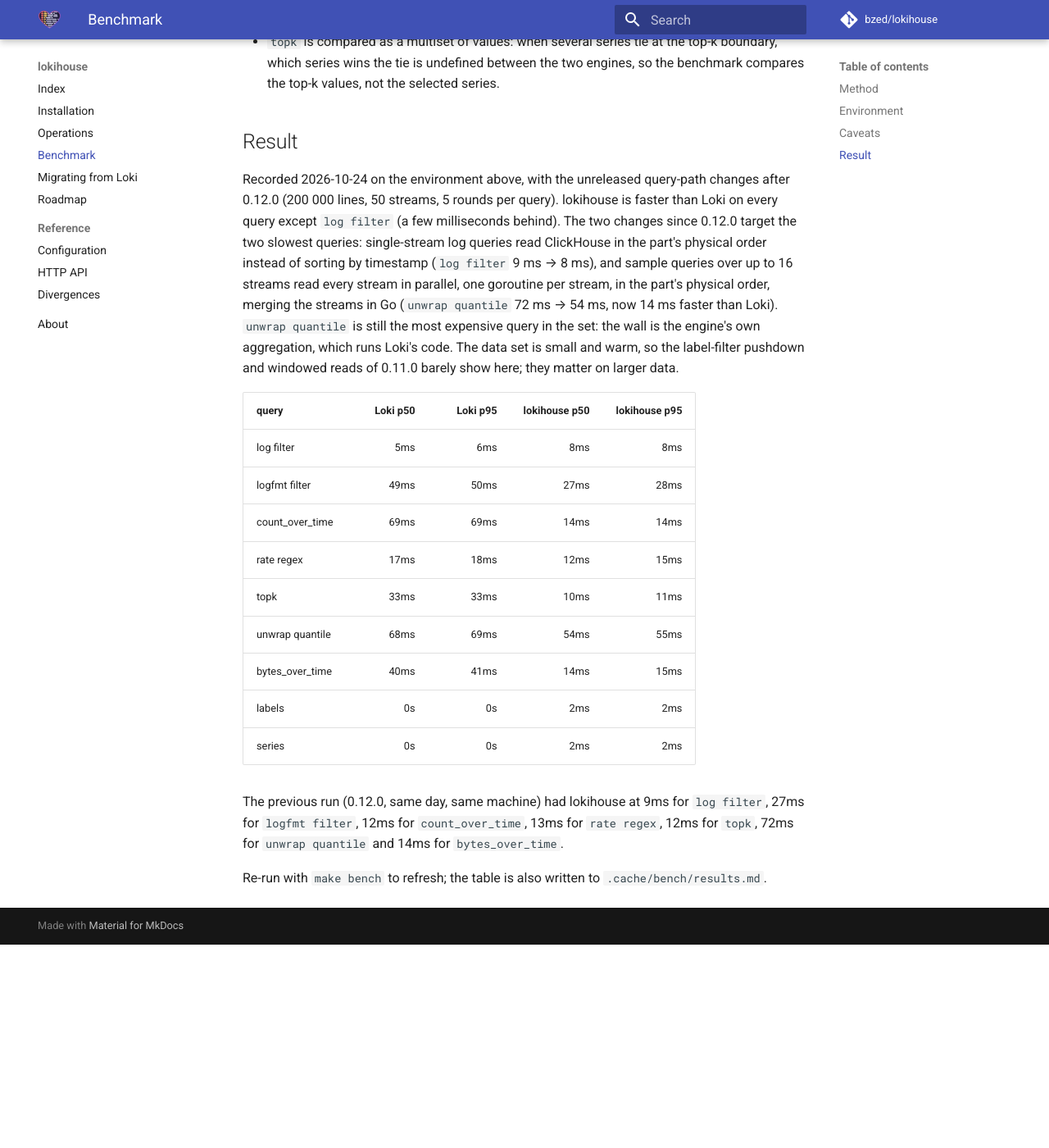
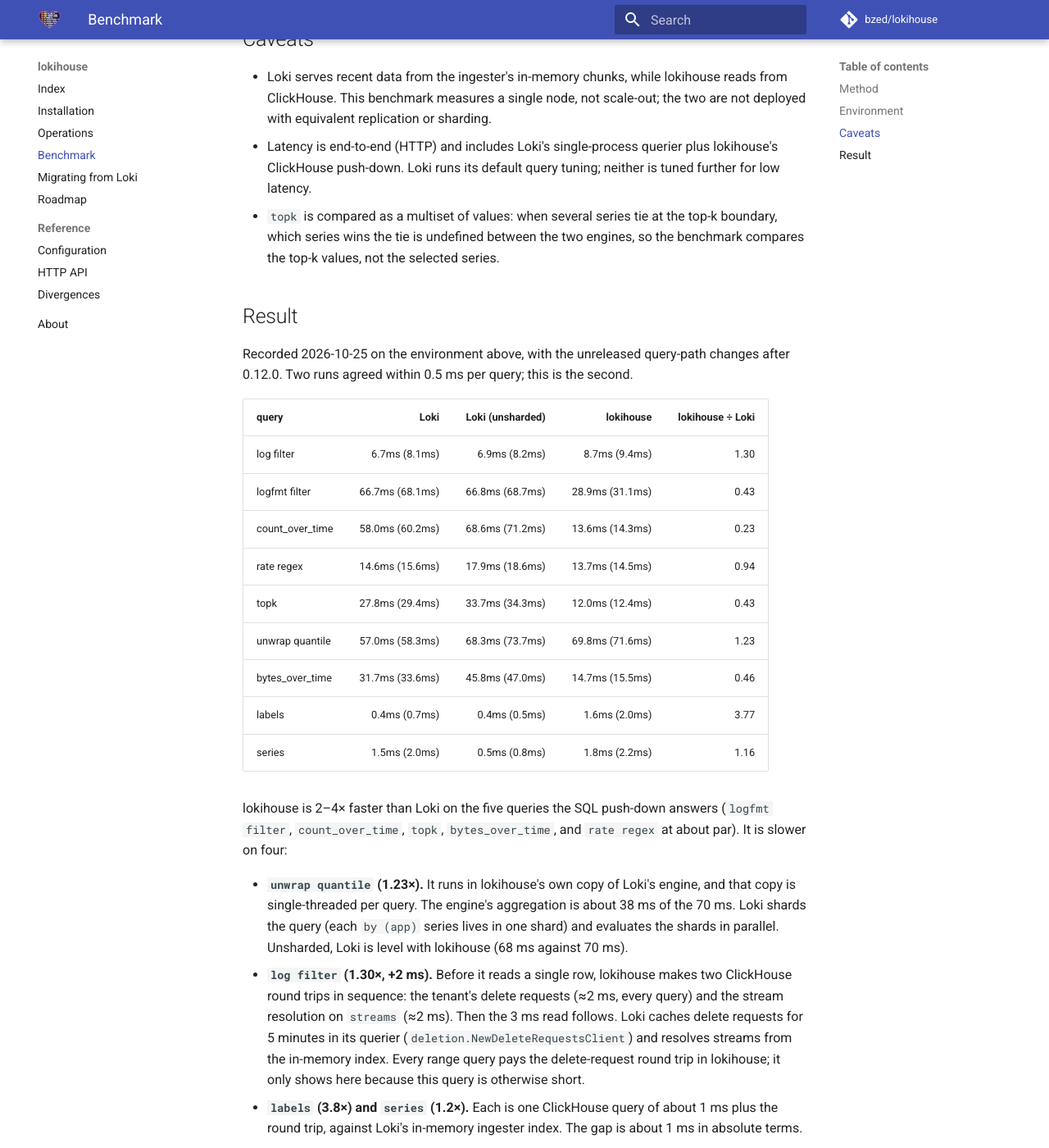
Before and after one commit to bzed/lokihouse, an MkDocs documentation site: the page built from docs/benchmark.md, in a window 1280 px wide and 1400 px high, scrolled down 1261 px. Shown: the whole window at 82% size. Built offline with MkDocs 1.6.1 and Material for MkDocs 9.7.7, drawn with Linux system fonts in a browser that asks for light colours; comment, search, counter and statistics services are not loaded; before the commit the page ends 2413 px from its top, so only the background shows below that; some of the changed text lies outside the part shown.

Commit message:
docs: benchmark against sharded Loki without the sample fan-out
New method and results: lokihouse is 2-4x faster on the push-down
queries and slower on unwrap quantile (Loki parallelises the engine by
sharding; lokihouse's engine is single-threaded), plain log filter (two
serial ClickHouse round trips, delete requests and stream resolution,
before the read; Loki caches delete requests for 5 minutes), and the
labels and series endpoints (one ClickHouse round trip against Loki's
in-memory index).

Co-Authored-By: Claude Opus 5.5 <noreply@anthropic.com>

```diff
--- a/docs/benchmark.md
+++ b/docs/benchmark.md
@@ -2,22 +2,31 @@
 
 `make bench` (`test/oracle/bench_test.go`, build tags `oracle bench`) measures
 lokihouse query latency against Loki on identical data and identical queries.
-It is a correctness-gated benchmark: every query's response from both stores is
-compared with the oracle's `Compare`, so a fast-but-wrong answer fails the run.
+It is a correctness-gated benchmark: every query's response from every store is
+compared with Loki's using the oracle's `Compare`, so a fast-but-wrong answer
+fails the run.
 
 ## Method
 
-- Both stores ingest the same deterministic, seeded data set: 200 000 lines
-  over 50 streams (10 apps × dev/prod), spread over the final hour, pushed to
-  both in 5 000-line batches. Tweak with `LOKIHOUSE_BENCH_LINES`,
-  `LOKIHOUSE_BENCH_STREAMS` and `LOKIHOUSE_BENCH_ROUNDS`.
-- After ingesting, the harness waits until Loki counts every line (its readiness
-  gate), then runs nine representative LogQL queries — plain and regex log
-  filters, `count_over_time`, `rate`, `topk`, `unwrap` + `quantile_over_time`,
+- Three stores ingest the same deterministic, seeded data set: 200 000 lines
+  over 10 distinct streams (`app` 0–9, even apps `env=dev`, odd apps
+  `env=prod`), spread over the final hour, pushed in 5 000-line batches.
+  Tweak with `LOKIHOUSE_BENCH_LINES`, `LOKIHOUSE_BENCH_STREAMS` and
+  `LOKIHOUSE_BENCH_ROUNDS`.
+- **Loki** runs with its default query tuning: query sharding
+  (`parallelise_shardable_queries`) and splitting on, the results cache off.
+  **Loki (unsharded)** is the oracle's configuration, with sharding and
+  splitting off, so the plain engine answers. It shows what Loki's parallelism
+  buys. **lokihouse** runs with its defaults.
+- After ingesting, the harness waits until both Lokis count every line, then
+  runs nine representative LogQL queries: plain and regex log filters,
+  `count_over_time`, `rate`, `topk`, `unwrap` + `quantile_over_time`,
   `bytes_over_time`, and the `labels` and `series` metadata endpoints.
-- Each query is timed over five rounds (first round included; the data is
-  already warm). `p50`/`p95` are reported per store; responses are compared for
-  equality before they are counted.
+- Each query gets two discarded warm-up rounds per store, then 20 timed rounds.
+  Every round queries all three stores and rotates their order, so background
+  work (ClickHouse merges, Loki flushes) does not always land on the same
+  store. The median and p90 are reported at 0.1 ms resolution, with the
+  ratio of lokihouse's median to Loki's (below 1 means lokihouse is faster).
 - Results are written to `$LOKIHOUSE_BENCH_OUT` (default
   `.cache/bench/results.md`) as a Markdown table.
 
@@ -27,8 +36,8 @@ compared with the oracle's `Compare`, so a fast-but-wrong answer fails the run.
 | --- | --- |
 | CPU | AMD Ryzen 9 9900X (12 cores / 24 threads) |
 | RAM | 60 GiB |
-| Host | single node; both binaries on the same host |
-| lokihouse | ClickHouse 26.9, single node in Podman |
+| Host | single node; all servers on the same host |
+| lokihouse | ClickHouse 26.9, single node on the same host |
 | Loki | single binary, filesystem storage (no S3, no object store) |
 
 ## Caveats
@@ -37,43 +46,53 @@ compared with the oracle's `Compare`, so a fast-but-wrong answer fails the run.
   reads from ClickHouse. This benchmark measures a single node, not scale-out;
   the two are not deployed with equivalent replication or sharding.
 - Latency is end-to-end (HTTP) and includes Loki's single-process querier plus
-  lokihouse's ClickHouse push-down; neither is tuned for low latency.
+  lokihouse's ClickHouse push-down. Loki runs its default query tuning; neither
+  is tuned further for low latency.
 - `topk` is compared as a multiset of values: when several series tie at the
   top-k boundary, which series wins the tie is undefined between the two
   engines, so the benchmark compares the top-k values, not the selected series.
 
 ## Result
 
-Recorded 2026-10-24 on the environment above, with the unreleased query-path
-changes after 0.12.0 (200 000 lines, 50 streams, 5 rounds per query).
-lokihouse is faster than Loki on every query except `log filter` (a few
-milliseconds behind). The two changes since 0.12.0 target the two slowest
-queries: single-stream log queries read ClickHouse in the part's physical
-order instead of sorting by timestamp (`log filter` 9 ms → 8 ms), and sample
-queries over up to 16 streams read every stream in parallel, one goroutine per
-stream, in the part's physical order, merging the streams in Go
-(`unwrap quantile` 72 ms → 54 ms, now 14 ms faster than Loki). `unwrap
-quantile` is still the most expensive query in the set: the wall is the
-engine's own aggregation, which runs Loki's code. The data set is small and
-warm, so the label-filter pushdown and windowed reads of 0.11.0 barely show
-here; they matter on larger data.
+Recorded 2026-10-25 on the environment above, with the unreleased query-path
+changes after 0.12.0. Two runs agreed within 0.5 ms per query; this is the
+second.
 
-| query | Loki p50 | Loki p95 | lokihouse p50 | lokihouse p95 |
+| query | Loki | Loki (unsharded) | lokihouse | lokihouse ÷ Loki |
 |---|---:|---:|---:|---:|
-| log filter | 5ms | 6ms | 8ms | 8ms |
-| logfmt filter | 49ms | 50ms | 27ms | 28ms |
-| count_over_time | 69ms | 69ms | 14ms | 14ms |
-| rate regex | 17ms | 18ms | 12ms | 15ms |
-| topk | 33ms | 33ms | 10ms | 11ms |
-| unwrap quantile | 68ms | 69ms | 54ms | 55ms |
-| bytes_over_time | 40ms | 41ms | 14ms | 15ms |
-| labels | 0s | 0s | 2ms | 2ms |
-| series | 0s | 0s | 2ms | 2ms |
+| log filter | 6.7ms (8.1ms) | 6.9ms (8.2ms) | 8.7ms (9.4ms) | 1.30 |
+| logfmt filter | 66.7ms (68.1ms) | 66.8ms (68.7ms) | 28.9ms (31.1ms) | 0.43 |
+| count_over_time | 58.0ms (60.2ms) | 68.6ms (71.2ms) | 13.6ms (14.3ms) | 0.23 |
+| rate regex | 14.6ms (15.6ms) | 17.9ms (18.6ms) | 13.7ms (14.5ms) | 0.94 |
+| topk | 27.8ms (29.4ms) | 33.7ms (34.3ms) | 12.0ms (12.4ms) | 0.43 |
+| unwrap quantile | 57.0ms (58.3ms) | 68.3ms (73.7ms) | 69.8ms (71.6ms) | 1.23 |
+| bytes_over_time | 31.7ms (33.6ms) | 45.8ms (47.0ms) | 14.7ms (15.5ms) | 0.46 |
+| labels | 0.4ms (0.7ms) | 0.4ms (0.5ms) | 1.6ms (2.0ms) | 3.77 |
+| series | 1.5ms (2.0ms) | 0.5ms (0.8ms) | 1.8ms (2.2ms) | 1.16 |
 
-The previous run (0.12.0, same day, same machine) had lokihouse at 9ms for
-`log filter`, 27ms for `logfmt filter`, 12ms for `count_over_time`, 13ms for
-`rate regex`, 12ms for `topk`, 72ms for `unwrap quantile` and 14ms for
-`bytes_over_time`.
+lokihouse is 2–4× faster than Loki on the five queries the SQL push-down
+answers (`logfmt filter`, `count_over_time`, `topk`, `bytes_over_time`, and
+`rate regex` at about par). It is slower on four:
+
+- **`unwrap quantile` (1.23×).** It runs in lokihouse's own copy of Loki's
+  engine, and that copy is single-threaded per query. The engine's
+  aggregation is about 38 ms of the 70 ms. Loki shards the query (each
+  `by (app)` series lives in one shard) and evaluates the shards in
+  parallel. Unsharded, Loki is level with lokihouse (68 ms against 70 ms).
+- **`log filter` (1.30×, +2 ms).** Before it reads a single row, lokihouse
+  makes two ClickHouse round trips in sequence: the tenant's delete requests
+  (≈2 ms, every query) and the stream resolution on `streams` (≈2 ms). Then
+  the 3 ms read follows. Loki caches delete requests for 5 minutes in its
+  querier (`deletion.NewDeleteRequestsClient`) and resolves streams from the
+  in-memory index. Every range query pays the delete-request round trip in
+  lokihouse; it only shows here because this query is otherwise short.
+- **`labels` (3.8×) and `series` (1.2×).** Each is one ClickHouse query of
+  about 1 ms plus the round trip, against Loki's in-memory ingester index.
+  The gap is about 1 ms in absolute terms.
+
+The data set is small and warm, and Loki serves it from in-memory chunks. The
+label-filter pushdown and windowed reads of 0.11.0 barely show here; they
+matter on larger data.
 
 Re-run with `make bench` to refresh; the table is also written to
 `.cache/bench/results.md`.
```
